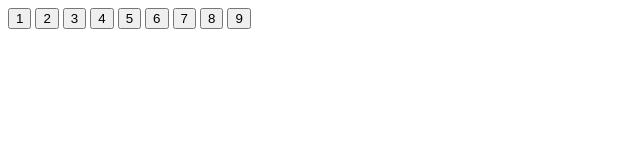
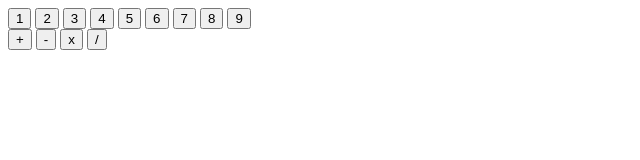
Before and after one commit to mugiwara999/Calculator, a plain HTML site: page index.html in a window 1280 px wide. Shown: the whole page, without its empty margins (0-640 px from the left). Drawn offline with Linux system fonts and the light colour scheme.

Commit message:
add operators and display div

```diff
--- a/index.html
+++ b/index.html
@@ -4,12 +4,17 @@
   <meta charset="UTF-8" />
   <title>Hello, world!</title>
   <meta name="viewport" content="width=device-width,initial-scale=1" />
-  <meta name="description" content="" />
-  <link rel="stylesheet" type="text/css" href="style.css" />
-  <link rel="icon" href="favicon.png">
+  <!-- <meta name="description" content="" /> -->
+  <!-- <link rel="stylesheet" type="text/css" href="style.css" /> -->
+  <!-- <link rel="icon" href="favicon.png"> -->
 </head>
 <body>
 
+  <div class="container">
+
+    <div class="display">
+
+    </div>
     <div class = 'buttons'>
 
       <div class="numbers">
@@ -24,8 +29,18 @@
         <button type="submit">8</button>
         <button type="submit">9</button>
       </div>
+
+      <div class="operators">
+        <button type="submit">+</button>
+
+        <button type="submit">-</button>
+        <button type="submit">x</button>
+        <button type="submit">/</button>
       </div>
 
+    </div>
+
+  </div>
 
   <script src="app.js"></script>
 </body>
```
Lines whose indentation alone changed are shown as unchanged.
